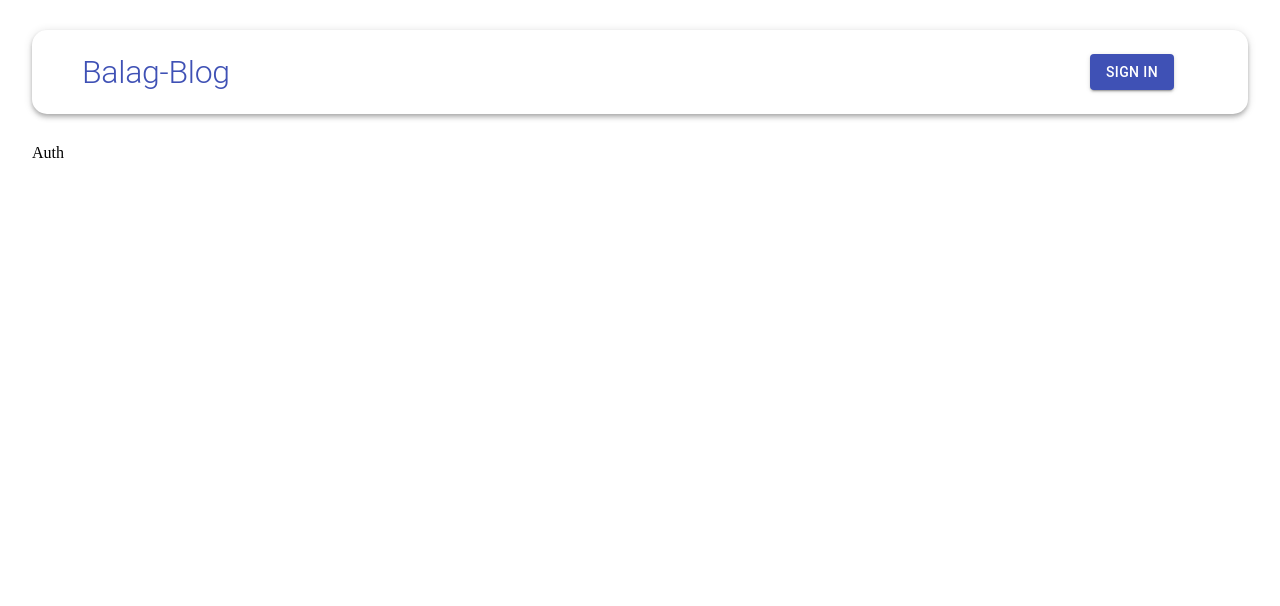
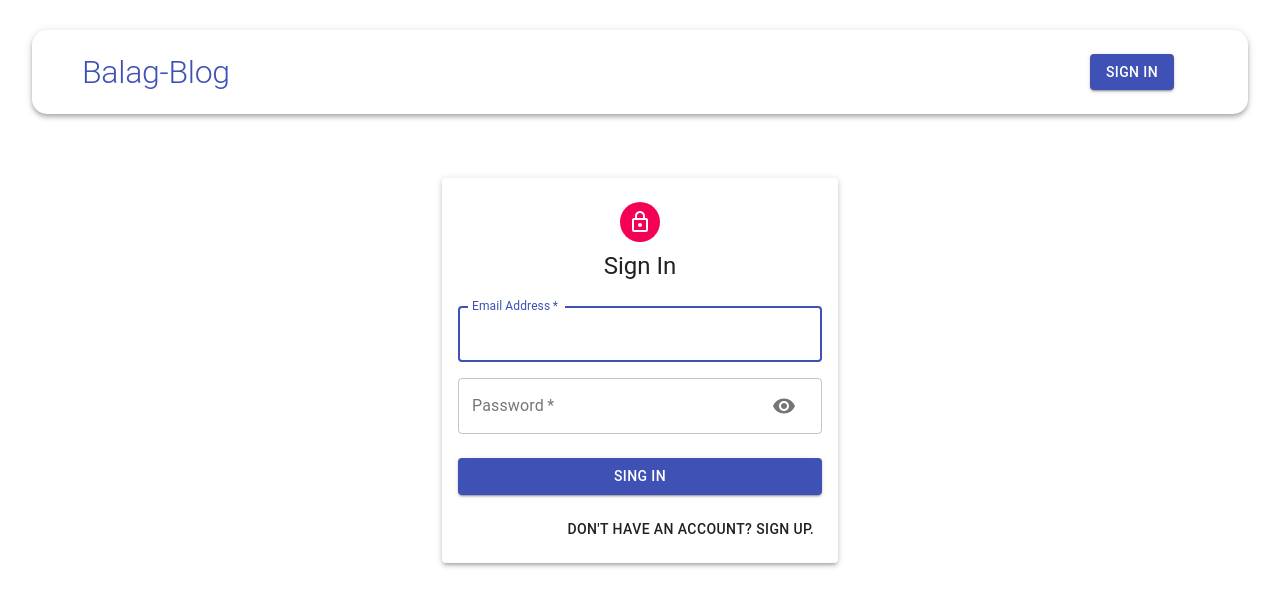
Before and after one commit to elyenxi/travel-blog-app, a React (Create React App) app in the folder client/: page /auth in a window 1280 px wide. Shown: the top 606 px of the page. Built offline with nearby package versions, Linux system fonts and the light colour scheme; the HTML template or start-up script is replaced by a standard one.

Commit message:
Add Sign In and Sign Up forms

```diff
--- /dev/null
+++ b/client/src/components/Auth/Input.js
@@ -0,0 +1,32 @@
+import React from 'react';
+import { Grid, IconButton, InputAdornment, TextField } from '@material-ui/core';
+import Visibility from '@material-ui/icons/Visibility';
+import VisibilityOff from '@material-ui/icons/VisibilityOff';
+
+const Input = ({ autoFocus, half, label, name, type, handleChange, handleShowPassword }) => (
+  <Grid item xs={12} sm={half ? 6 : 12}>
+    <TextField
+      autoFocus={autoFocus}
+      name={name}
+      label={label}
+      type={type}
+      onChange={handleChange}
+      variant='outlined'
+      fullWidth
+      required
+      InputProps={
+        name === 'password' && {
+          endAdornment: (
+            <InputAdornment position='end'>
+              <IconButton onClick={handleShowPassword}>
+                {type === 'password' ? <Visibility /> : <VisibilityOff />}
+              </IconButton>
+            </InputAdornment>
+          )
+        }
+      }
+    />
+  </Grid>
+);
+
+export default Input;
--- a/client/src/components/Auth/index.js
+++ b/client/src/components/Auth/index.js
@@ -1,8 +1,66 @@
-import React from 'react';
+import React, { useState } from 'react';
+import { Avatar, Button, Container, Grid, Paper, Typography } from '@material-ui/core';
+import LockOutlinedIcon from '@material-ui/icons/LockOutlined';
+import Input from './Input';
+import useStyles from './styles';
 
 const Auth = () => {
-  const state = null;
-  return <div>Auth</div>;
+  const classes = useStyles();
+  const [showPassword, setShowPassword] = useState(false);
+  const [isSignUp, setIsSignUp] = useState(false);
+
+  const handleSubmit = () => {};
+
+  const handleChange = () => {};
+
+  const handleShowPassword = () => setShowPassword((prevShowPassword) => !prevShowPassword);
+
+  const switchMode = () => {
+    setIsSignUp((prevIsSignUp) => !prevIsSignUp);
+    handleShowPassword(false);
+  };
+
+  return (
+    <Container component='main' maxWidth='xs'>
+      <Paper className={classes.paper} elevation={3}>
+        <Avatar className={classes.avatar}>
+          <LockOutlinedIcon />
+        </Avatar>
+        <Typography variant='h5'>{isSignUp ? 'Sign Up' : 'Sign In'}</Typography>
+        <form className={classes.form} onSubmit={handleSubmit}>
+          <Grid container spacing={2}>
+            {isSignUp && (
+              <>
+                <Input name='firstName' label='First Name' handleChange={handleChange} autoFocus half />
+                <Input name='lastName' label='Last Name' handleChange={handleChange} half />
+              </>
+            )}
+            <Input name='email' label='Email Address' handleChange={handleChange} type='email' autoFocus />
+            <Input
+              name='password'
+              label='Password'
+              handleChange={handleChange}
+              type={showPassword ? 'text' : 'password'}
+              handleShowPassword={handleShowPassword}
+            />
+            {isSignUp && (
+              <Input name='confirmPassword' label='Repeat Password' type='password' handleChange={handleChange} />
+            )}
+          </Grid>
+          <Button className={classes.submit} color='primary' variant='contained' type='submit' fullWidth>
+            {isSignUp ? 'Sign Up' : 'Sing In'}
+          </Button>
+          <Grid container justify='flex-end'>
+            <Grid item>
+              <Button onClick={switchMode}>
+                {isSignUp ? `Already have an account? Sign In.` : `Don't have an account? Sign Up.`}
+              </Button>
+            </Grid>
+          </Grid>
+        </form>
+      </Paper>
+    </Container>
+  );
 };
 
 export default Auth;
--- /dev/null
+++ b/client/src/components/Auth/styles.js
@@ -0,0 +1,30 @@
+import { makeStyles } from '@material-ui/core/styles';
+
+export default makeStyles((theme) => ({
+  paper: {
+    marginTop: theme.spacing(8),
+    display: 'flex',
+    flexDirection: 'column',
+    alignItems: 'center',
+    padding: theme.spacing(2)
+  },
+  root: {
+    '& .MuiTextField-root': {
+      margin: theme.spacing(1)
+    }
+  },
+  avatar: {
+    margin: theme.spacing(1),
+    backgroundColor: theme.palette.secondary.main
+  },
+  form: {
+    width: '100%', // Fix IE 11 issue.
+    marginTop: theme.spacing(3)
+  },
+  submit: {
+    margin: theme.spacing(3, 0, 2)
+  },
+  googleButton: {
+    marginBottom: theme.spacing(2)
+  }
+}));
```
